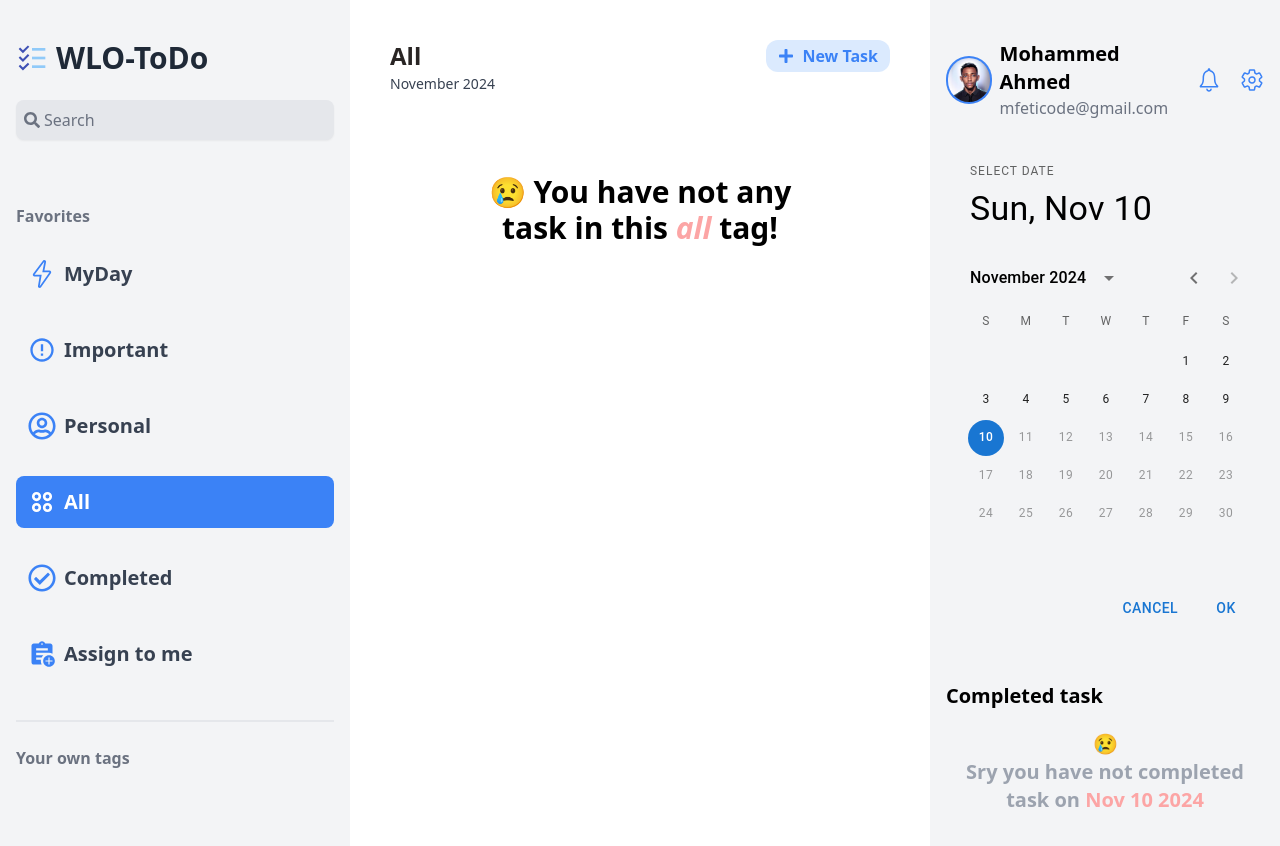
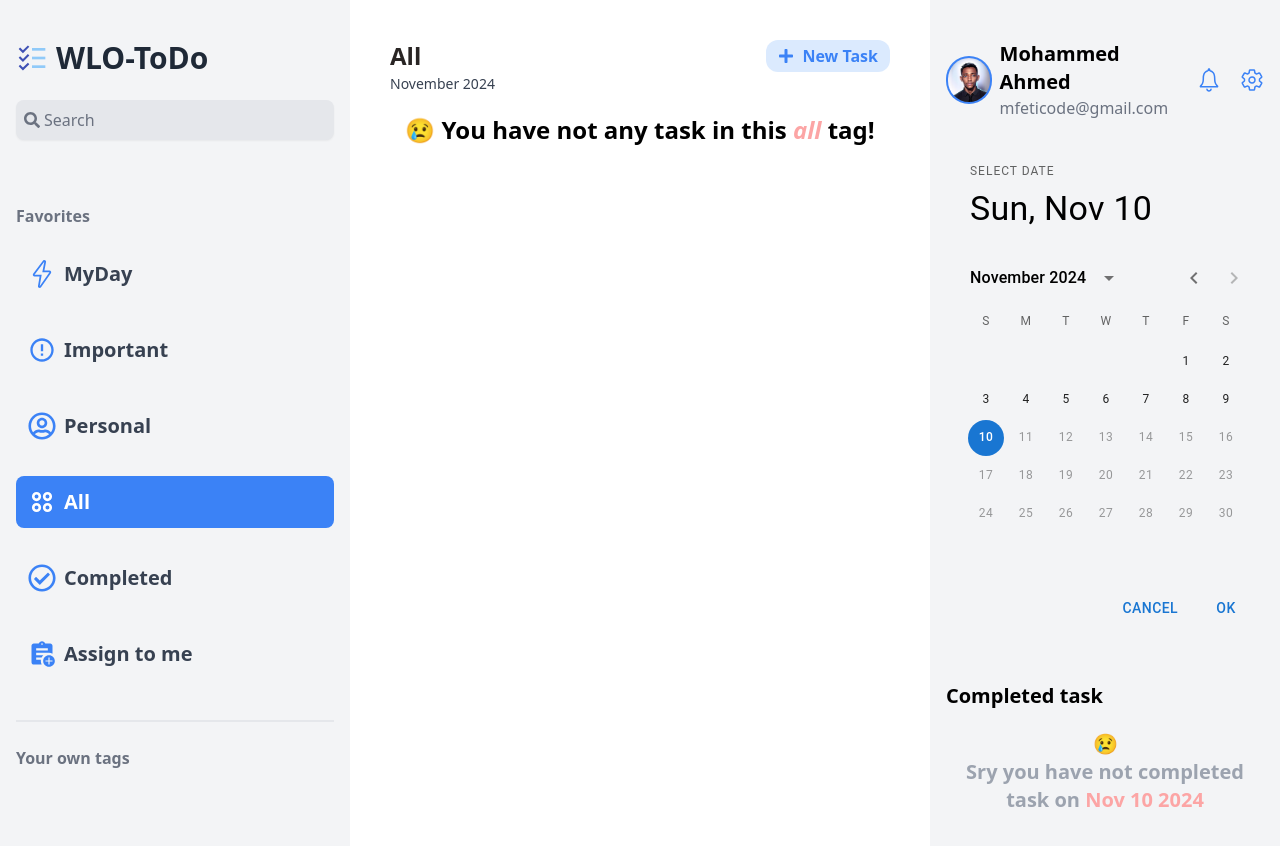
Before and after one commit to mfeti/WLO-ToDo, a React (Vite) app: page / in a window 1280 px wide. Shown: the top 846 px of the page. Built offline with nearby package versions, Linux system fonts and the light colour scheme.

Commit message:
I am done for now

```diff
--- a/src/App.jsx
+++ b/src/App.jsx
@@ -1,5 +1,5 @@
 import AOS from "aos";
-import { useEffect, useState } from "react";
+import { useEffect, useReducer, useState } from "react";
 import "aos/dist/aos.css";
 import { Navbar, Main, Sidebar, NewTaskForm } from "./components";
 
@@ -20,6 +20,7 @@ import { Navbar, Main, Sidebar, NewTaskForm } from "./components";
 //     isCompleted: false,
 //     isFavorite: false,
 //   },
+// goto 🕋
 //   {
 //     id: "003",
 //     title: "👨‍⚕️ Hospital appointment",
--- a/src/components/Main.jsx
+++ b/src/components/Main.jsx
@@ -53,7 +53,7 @@ function Main({
     <section
       className={`${
         isOpen || isSideOpen ? "blur-sm" : ""
-      } w-full max-h-screen overflow-y-auto`}
+      } w-full min-h-screen max-h-screen overflow-y-auto`}
       onClick={isOpen ? handleSidebar : isSideOpen ? handleNavbar : undefined}
     >
       <div className="py-10 px-10">
@@ -102,8 +102,8 @@ function Main({
           </div>
         )}
         {filterTasks.length === 0 && (
-          <div className="flex justify-center items-center p-20">
-            <p className="sm:text-3xl text-xl font-bold text-center">
+          <div className="flex justify-center items-center py-5">
+            <p className="sm:text-3xl md:text-2xl text-xl font-bold text-center">
               😢 You have not any task in this{" "}
               <span className="italic text-red-300">{filterBy}</span> tag!
             </p>
```
